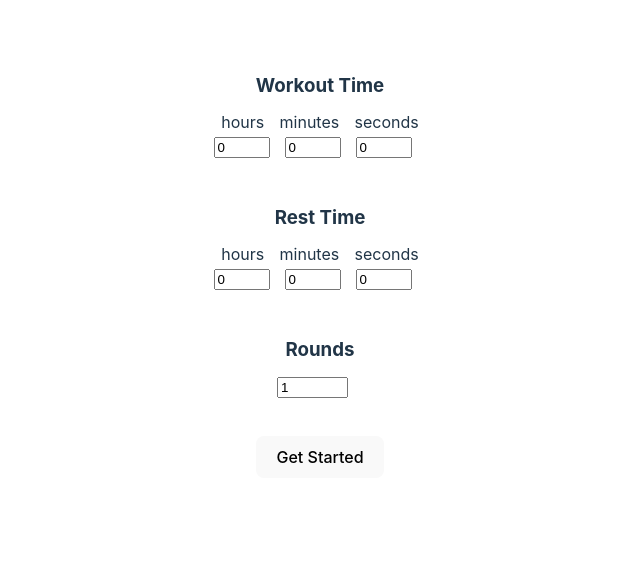
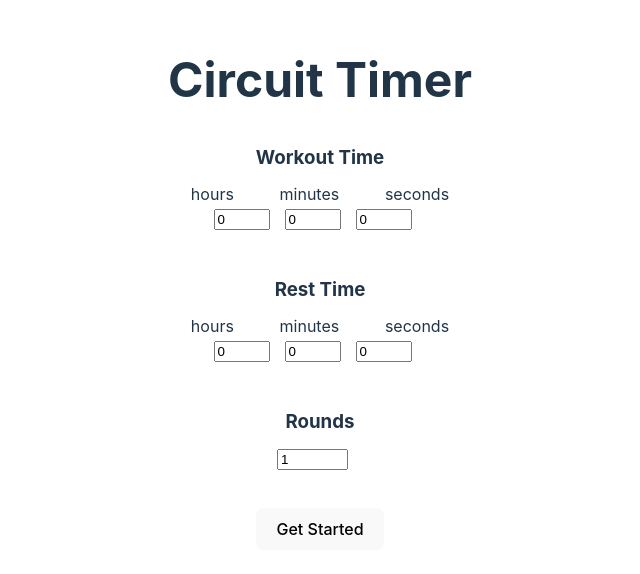
Before and after one commit to kellysdev/circuit-timer, a React (Vite) app: page / in a window 1280 px wide. Shown: the part 148-722 px from the top of the page, without its empty margins (320-960 px from the left). Built offline with nearby package versions, Linux system fonts and the light colour scheme.

Commit message:
Add title

```diff
--- a/src/App.jsx
+++ b/src/App.jsx
@@ -111,7 +111,7 @@ function App() {
 
   return (
     <>
-      {/* <header>Circuit Timer</header> */}
+      <header>Circuit Timer</header>
         <div className="content">
           {editWorkout ? (
             <div className="edit-workout-container">
```
